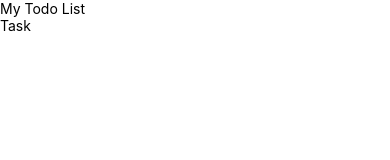
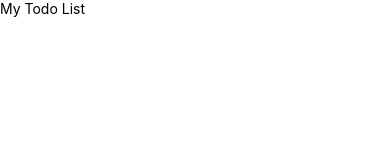
Before and after one commit to Krathish-sk/AddToDo-App, a React Native app: screen / in a window 390 px wide. Shown: the top 160 px of the page. Built offline with nearby package versions, Linux system fonts and the light colour scheme.

Commit message:
Task component

```diff
--- a/app.json
+++ b/app.json
@@ -9,11 +9,9 @@
     "splash": {
       "image": "./assets/splash.png",
       "resizeMode": "contain",
-      "backgroundColor": "#ffffff"
+      "backgroundColor": "#E8EAED"
     },
-    "assetBundlePatterns": [
-      "**/*"
-    ],
+    "assetBundlePatterns": ["**/*"],
     "ios": {
       "supportsTablet": true
     },
--- a/components/Task.js
+++ b/components/Task.js
@@ -1,12 +1,20 @@
-import { View, Text, StyleSheet } from "react-native";
+import { View, Text, StyleSheet, TouchableOpacity } from "react-native";
 import React from "react";
 
-export default function Task() {
+export default function Task(props) {
   return (
-    <View>
-      <Text>Task</Text>
+    <View style={styles.item}>
+      <View>
+        <View></View>
+        <Text>{props.text}</Text>
+      </View>
+      <View></View>
     </View>
   );
 }
 
-const styles = StyleSheet.create({});
+const styles = StyleSheet.create({
+  item: {
+    backgroundColor: "#fff",
+  },
+});
```
